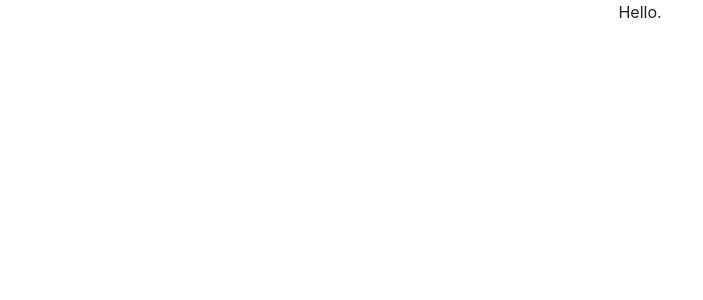
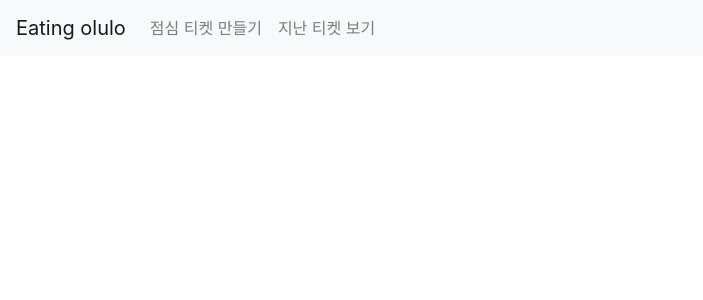
Before and after one commit to 7772/eating-olulo-client, a React (Create React App) app: page / in a window 1280 px wide. Shown: the top 300 px of the page, without its empty margins (0-703 px from the left). Built offline with nearby package versions, Linux system fonts and the light colour scheme.

Commit message:
MealTiketList, MealTiket component

```diff
--- a/package.json
+++ b/package.json
@@ -19,7 +19,8 @@
     "typescript": "^3.7.5"
   },
   "devDependencies": {
-    "@types/react-router-dom": "^5.1.3"
+    "@types/react-router-dom": "^5.1.3",
+    "@types/reactstrap": "^8.4.0"
   },
   "scripts": {
     "start": "react-scripts start",
--- a/src/apis/index.ts
+++ /dev/null
@@ -1 +0,0 @@
-// apis
--- /dev/null
+++ b/src/components/MealTiket/index.tsx
@@ -0,0 +1,21 @@
+import React from 'react';
+import {Jumbotron, Button} from 'reactstrap';
+
+
+const MealTiket = ({mealTiket}: any) => {
+  return (
+    <div style={{marginTop: 5}}>
+      <Jumbotron className={'container'}>
+        <h1 className="display-3">Hello, world!</h1>
+        <p className="lead">This is a simple hero unit, a simple Jumbotron-style component for calling extra attention to featured content or information.</p>
+        <hr className="my-2" />
+        <p>It uses utility classes for typography and spacing to space content out within the larger container.</p>
+        <p className="lead">
+          <Button color="primary">Learn More</Button>
+        </p>
+      </Jumbotron>
+    </div>
+  );
+};
+
+export default MealTiket;
--- /dev/null
+++ b/src/components/MealTiketList/index.tsx
@@ -0,0 +1,16 @@
+import React from 'react';
+import MealTiket from '../MealTiket';
+
+
+const MealTiketList = ({mealTikets = []}: any) => {
+  return (
+    mealTikets.map((mealTiket: any, index: any) => {
+      return (
+        <MealTiket key={index} mealTiket={mealTiket}/>
+      );
+    })
+  );
+};
+
+
+export default MealTiketList;
--- /dev/null
+++ b/src/components/NavBar/index.tsx
@@ -0,0 +1,43 @@
+import React, {useState} from 'react';
+import {
+  Collapse,
+  Navbar,
+  NavbarToggler,
+  NavbarBrand,
+  Nav,
+  NavItem,
+  NavLink,
+  UncontrolledDropdown,
+  DropdownToggle,
+  DropdownMenu,
+  DropdownItem,
+  NavbarText
+} from 'reactstrap';
+
+
+const NavBar = ({}) => {
+  const [isOpen, setIsOpen] = useState(false);
+
+  const toggle = () => setIsOpen(!isOpen);
+
+  return (
+    <div>
+      <Navbar color="light" light expand="md">
+        <NavbarBrand href="/">Eating olulo</NavbarBrand>
+        <NavbarToggler onClick={toggle} />
+        <Collapse isOpen={isOpen} navbar>
+          <Nav className="mr-auto" navbar>
+            <NavItem>
+              <NavLink href="/meal-tikets/register">점심 티켓 만들기</NavLink>
+            </NavItem>
+            <NavItem>
+              <NavLink href="/meal-tikets-prev">지난 티켓 보기</NavLink>
+            </NavItem>
+          </Nav>
+        </Collapse>
+      </Navbar>
+    </div>
+  );
+}
+
+export default NavBar;
--- a/src/components/index.ts
+++ b/src/components/index.ts
@@ -1 +1,10 @@
-// components
+import NavBar from './NavBar';
+import MealTiket from './MealTiket';
+import MealTiketList from './MealTiketList';
+
+
+export {
+  NavBar,
+  MealTiket,
+  MealTiketList,
+};
--- a/src/screens/MainScreen/index.tsx
+++ b/src/screens/MainScreen/index.tsx
@@ -1,12 +1,27 @@
 import React, {Component} from 'react';
 import {BrowserRouter as Router} from "react-router-dom";
 
+import {NavBar, MealTiketList} from '../../components';
 
-class MainScreen extends Component {
+
+class MainScreen extends Component<any, any> {
+  constructor(props: any) {
+    super(props);
+
+    this.state = {
+      mealTikets: [],
+    };
+  }
+
   render() {
+    const {mealTikets} = this.state;
+
     return (
       <Router>
-        <div className="App wrapper">Hello.</div>
+        <div className="App wrapper">
+          <NavBar/>
+          <MealTiketList mealTikets={mealTikets}/>
+        </div>
       </Router>
     );
   }
```
Also changed, not shown: 1 other file (tests, documents, lock files or other folders).
